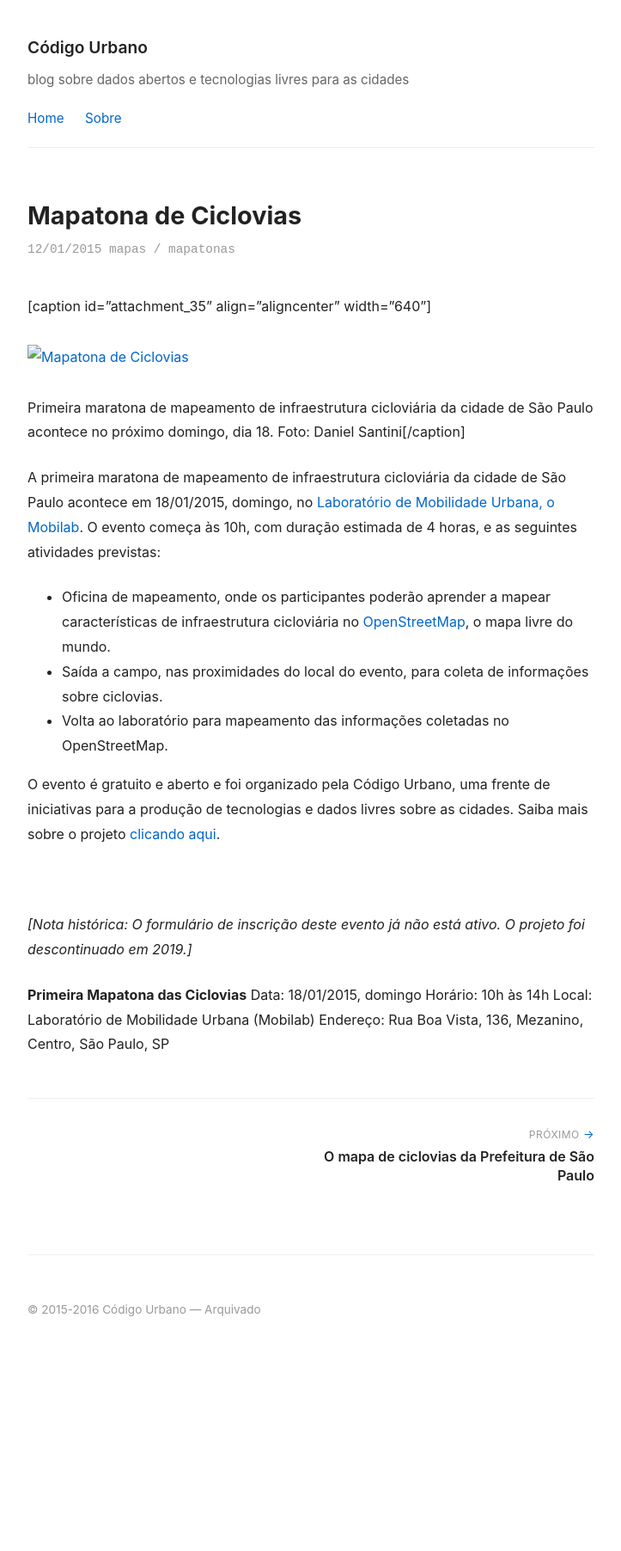
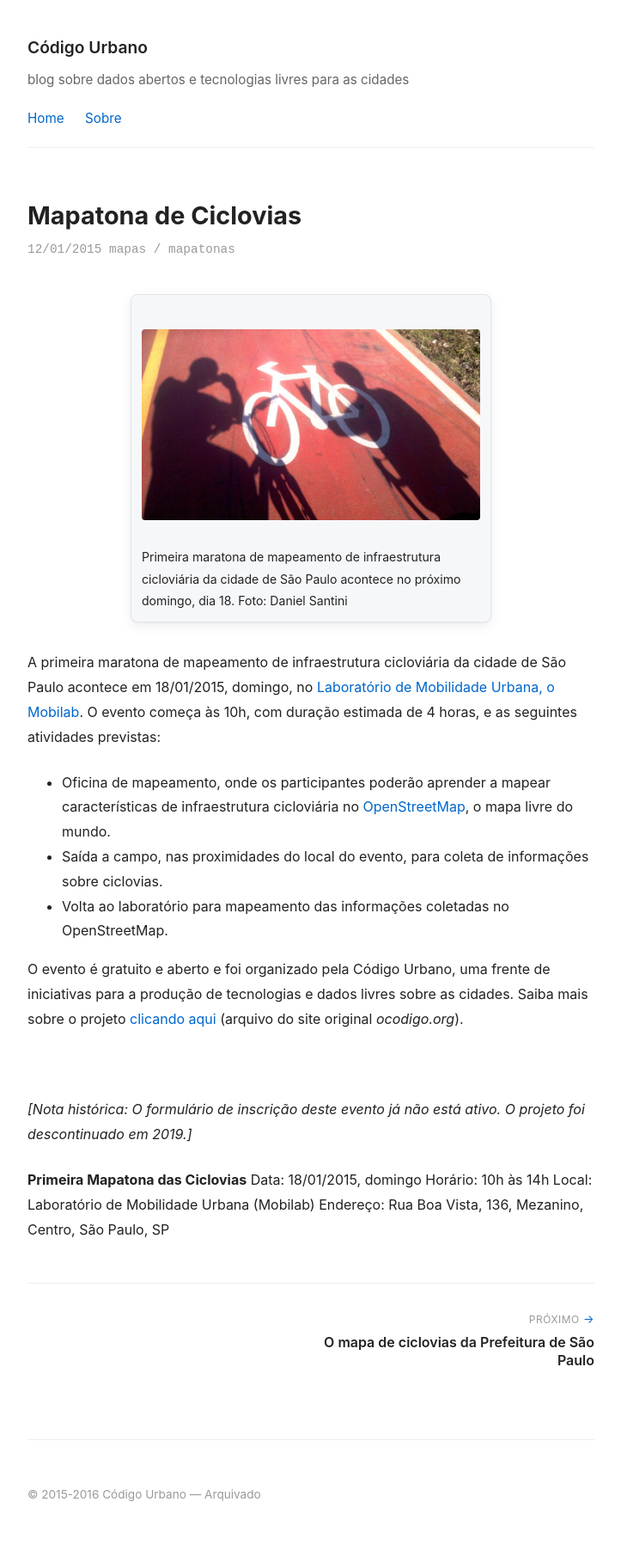
Before and after one commit to codigourbano/website, a Jekyll site: the page built from _posts/2015-01-12-mapatona-de-ciclovias.md, in a window 1280 px wide. Shown: the whole page at 86% size, without its empty margins (278-1001 px from the left). Built offline with Jekyll 4.4.1, drawn with Linux system fonts in a browser that asks for light colours; before the commit the page ends 1589 px from its top, so only the background shows below that.

Commit message:
Polish mapatona de ciclovias post (2015-01-12).
Replace WordPress caption with semantic figure, add local hero JPEG,
upgrade outbound links to HTTPS or Internet Archive where needed.

Made-with: Cursor

```diff
--- a/_posts/2015-01-12-mapatona-de-ciclovias.md
+++ b/_posts/2015-01-12-mapatona-de-ciclovias.md
@@ -15,15 +15,18 @@ tags:
   - "sao-paulo"
 ---
 
-\[caption id="attachment\_35" align="aligncenter" width="640"\][![Mapatona de Ciclovias](/assets/images/2010-06-27-09.35.59-e1420906163187-1024x578.jpg)](https://www.facebook.com/events/321569708042353/?ref=22) Primeira maratona de mapeamento de infraestrutura cicloviária da cidade de São Paulo acontece no próximo domingo, dia 18. Foto: Daniel Santini\[/caption\]
+<figure class="post-figure-center">
+<a href="https://www.facebook.com/events/321569708042353/?ref=22"><img src="/assets/images/2010-06-27-09.35.59-e1420906163187-1024x578.jpg" width="1024" height="578" alt="Mapatona de Ciclovias — maratona de mapeamento de infraestrutura cicloviária em São Paulo" loading="lazy" /></a>
+<figcaption>Primeira maratona de mapeamento de infraestrutura cicloviária da cidade de São Paulo acontece no próximo domingo, dia 18. Foto: Daniel Santini</figcaption>
+</figure>
 
-A primeira maratona de mapeamento de infraestrutura cicloviária da cidade de São Paulo acontece em 18/01/2015, domingo, no [Laboratório de Mobilidade Urbana, o Mobilab](http://www.mobi-lab.info/sobre-o-mobilab/). O evento começa às 10h, com duração estimada de 4 horas, e as seguintes atividades previstas:
+A primeira maratona de mapeamento de infraestrutura cicloviária da cidade de São Paulo acontece em 18/01/2015, domingo, no [Laboratório de Mobilidade Urbana, o Mobilab](https://www.mobi-lab.info/sobre-o-mobilab/). O evento começa às 10h, com duração estimada de 4 horas, e as seguintes atividades previstas:
 
-- Oficina de mapeamento, onde os participantes poderão aprender a mapear características de infraestrutura cicloviária no [OpenStreetMap](http://www.openstreetmap.org/), o mapa livre do mundo.
+- Oficina de mapeamento, onde os participantes poderão aprender a mapear características de infraestrutura cicloviária no [OpenStreetMap](https://www.openstreetmap.org/), o mapa livre do mundo.
 - Saída a campo, nas proximidades do local do evento, para coleta de informações sobre ciclovias.
 - Volta ao laboratório para mapeamento das informações coletadas no OpenStreetMap.
 
-O evento é gratuito e aberto e foi organizado pela Código Urbano, uma frente de iniciativas para a produção de tecnologias e dados livres sobre as cidades. Saiba mais sobre o projeto [clicando aqui](http://ocodigo.org/?page_id=29).
+O evento é gratuito e aberto e foi organizado pela Código Urbano, uma frente de iniciativas para a produção de tecnologias e dados livres sobre as cidades. Saiba mais sobre o projeto [clicando aqui](https://web.archive.org/web/20150124212644/http://ocodigo.org/?page_id=29) (arquivo do site original <em>ocodigo.org</em>).
 
 
 
```
Also changed, not shown: assets/images/2010-06-27-09.35.59-e1420906163187-1024x578.jpg (added).
